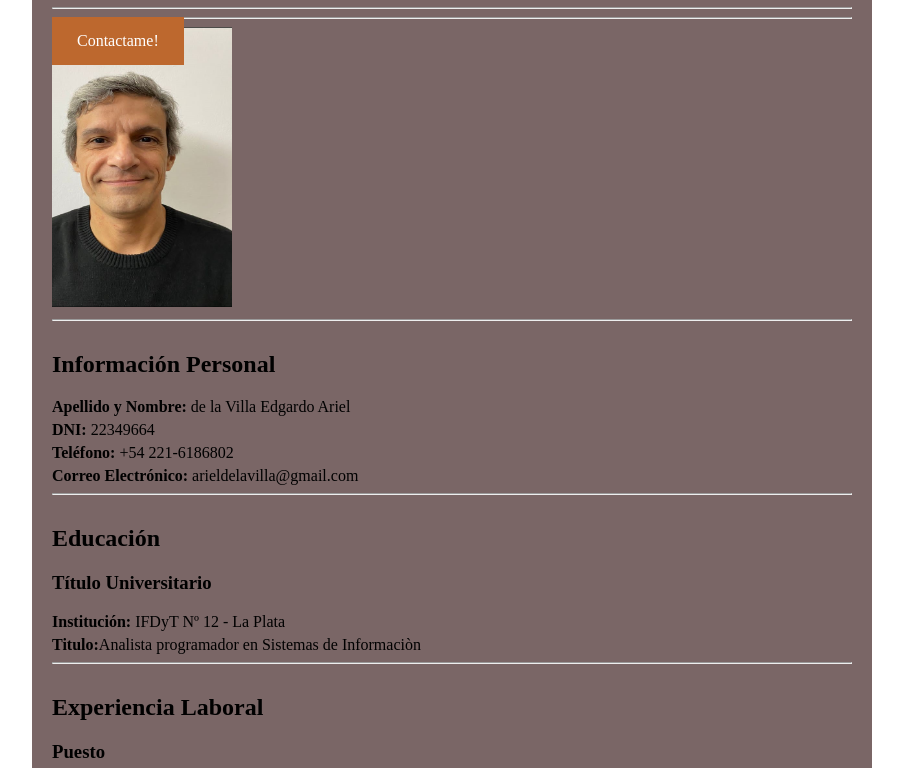
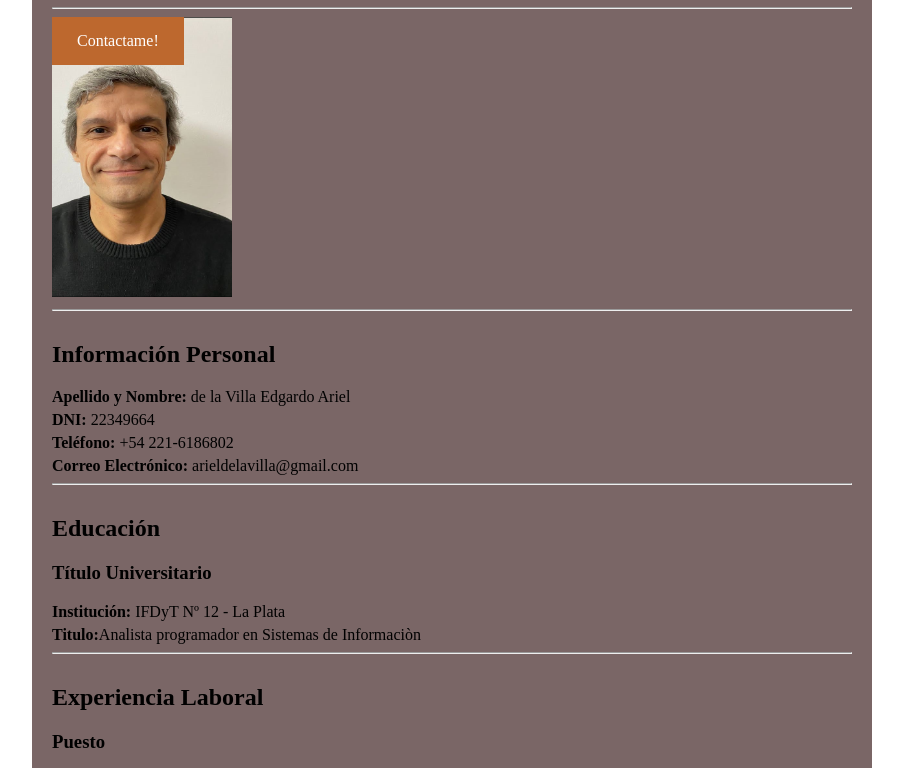
Before and after one commit to ArielLFC/ArielLFC.github.io, a plain HTML site: page index.html in a window 1280 px wide. Shown: the part 101-869 px from the top of the page, without its empty margins (188-1091 px from the left). Drawn offline with Linux system fonts and the light colour scheme.

Commit message:
Update index.html

```diff
--- a/index.html
+++ b/index.html
@@ -11,7 +11,7 @@
 
     <div id="container">
         <h1>Mi CV</h1><hr>
-        <a class="boton" href="FormularioContacto.html">Contactame!</a><hr>
+        <a class="boton" href="FormularioContacto.html">Contactame!</a>
         <img src="FotoCV1.JPEG" alt="Aca iria mi foto para el CV" width="180" height="280" text-align: center/>
         <hr>
         <h2>Información Personal</h2>
```
